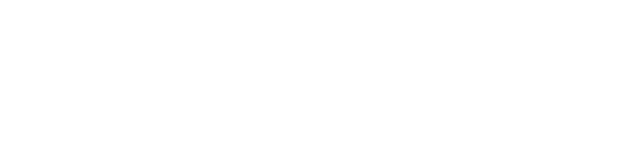
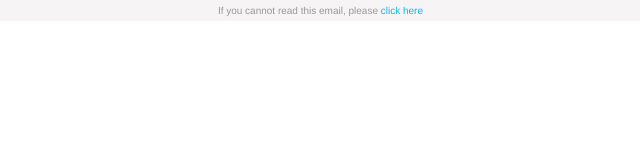
Before and after one commit to jithinbalakrishnan/email-template, a plain HTML site: page index.html in a window 1280 px wide. Shown: the whole page, without its empty margins (507-1147 px from the left). Drawn offline with Linux system fonts and the light colour scheme.

Commit message:
preheader

```diff
--- a/index.html
+++ b/index.html
@@ -77,7 +77,37 @@
 
 </head>
 <body>
-
+<div class="block">
+    <!-- Start of preheader -->
+    <table width="100%" bgcolor="#f6f4f5" cellpadding="0" cellspacing="0" border="0" id="backgroundTable" st-sortable="preheader">
+        <tbody>
+        <tr>
+            <td width="100%">
+                <table width="580" bgcolor="#f6f4f5" cellpadding="0" cellspacing="0" border="0" align="center" class="devicewidth">
+                    <tbody>
+                    <!-- Spacing -->
+                    <tr>
+                        <td width="100%"  height="5"></td>
+                    </tr>
+                    <!-- Spacing -->
+                    <tr>
+                        <td align="right"  valign="middle" style="font-family: Helvetica, arial, sans-serif; font-size: 10px;color: #999999" st-content="preheader">
+                            If you cannot read this email, please  <a class="hlite" href="#" style="text-decoration: none; color: #0db9ea">click here</a>
+                        </td>
+                    </tr>
+                    <!-- Spacing -->
+                    <tr>
+                        <td width="100%" height="5"></td>
+                    </tr>
+                    <!-- Spacing -->
+                    </tbody>
+                </table>
+            </td>
+        </tr>
+        </tbody>
+    </table>
+    <!-- End of preheader -->
+</div>
 
 </body>
 </html>
```
